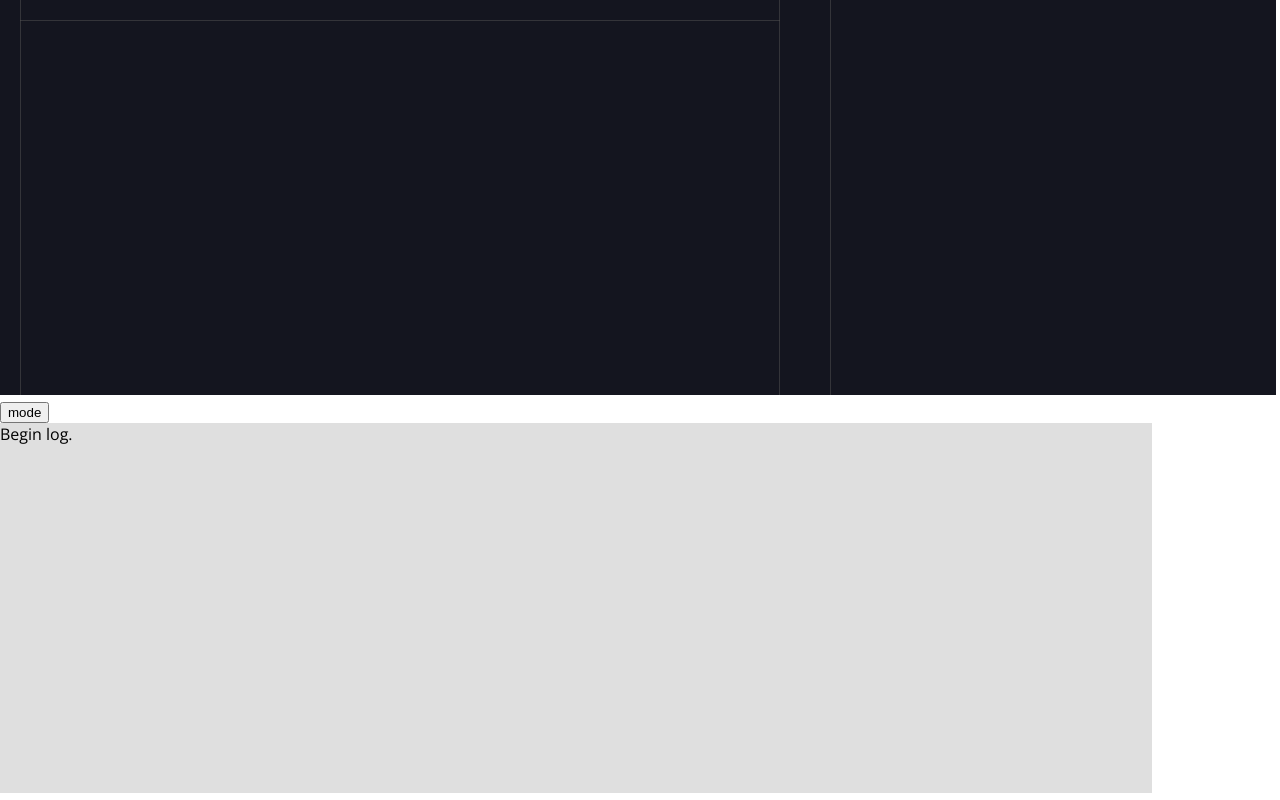
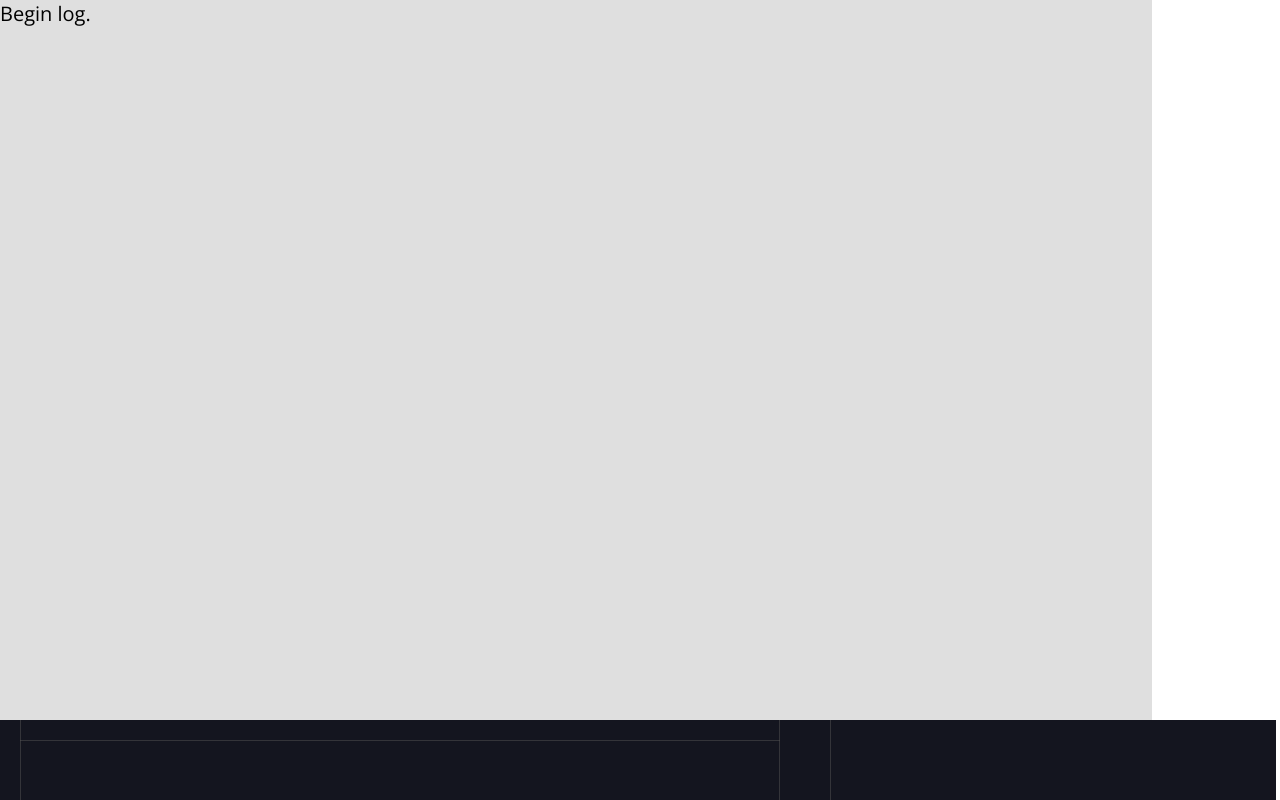
Before and after one commit to jdhenckel/physics1, a website built with webpack: page src/index.html in a window 1280 px wide. Shown: the top 800 px of the page. Built offline with nearby package versions, Linux system fonts and the light colour scheme.

Commit message:
debug hammer

```diff
--- a/src/index.html
+++ b/src/index.html
@@ -7,21 +7,22 @@
 <style>
 body {
     font-family: 'Open Sans', Arial, Helvetica, sans-serif;
+    font-size: 2.5vh;
     margin: 0;
 }
 
 canvas {
     position: absolute;
-    top: 0;
+    top: 90vh;
 }
 
 .controls {
     position: absolute;
-    top: 50vh;
+    top: 0;
 }
 
 #log {
-    height: calc(50vh - 30px);
+    height: 90vh;
     width: 90vw;
     overflow: auto;
     background-color: #dfdfdf;
@@ -31,7 +32,7 @@ canvas {
 </head>
 <body>
     <div class="controls">
-        <button onclick="app.toggleMode(this)">mode</button>
+
         <div id="log">Begin log.</div>
     </div>
     <canvas id="physics"></canvas>
--- a/src/main.ts
+++ b/src/main.ts
@@ -1,6 +1,6 @@
 import axios from 'axios';
 import { Utils } from './utils';
-import { Manager, Pinch, Rotate, Tap, Press } from 'hammerjs';
+import { Manager, Pinch, Rotate, Tap, Press, Pan } from 'hammerjs';
 import { Engine, World, Render, Body, Bodies, Runner, Constraint, Composites, MouseConstraint } from 'matter-js';
 
 
@@ -32,17 +32,17 @@ export class MainApp {
         var press = new Press();
 
         // we want to detect both the same time
-        pinch.recognizeWith(rotate);
+        //pinch.recognizeWith(rotate);
 
         // add to the Manager
-        mc.add([pinch, rotate, tap, press]);
-
-      //  mc.get('pan').set({ direction: Hammer.DIRECTION_ALL });
+        mc.add([pinch, rotate, tap, press, new Pan()]);
 
         // listen to events...
-        mc.on('pinch rotate panleft panright panup pandown tap press', (ev: any) => {
+        mc.on('pinch rotate pan tap press', (ev: any) => {
             //console.log('Hammer',ev.type);
-            log.innerHTML += '<br>type = ' + ev.type + ' ' + ev.distance + ' ' + ev.angle;
+            log.innerHTML = '<br><pre>' + // ev.type + ' ' + ev.distance + ' ' + ev.angle;
+
+            JSON.stringify(ev,null,4).substr(238);
         });
     }
 
```
